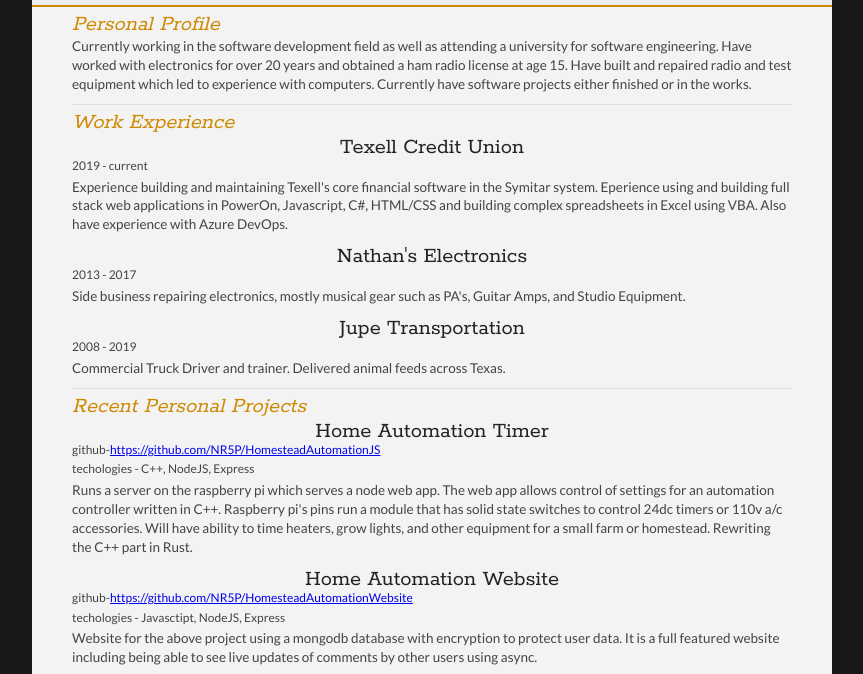
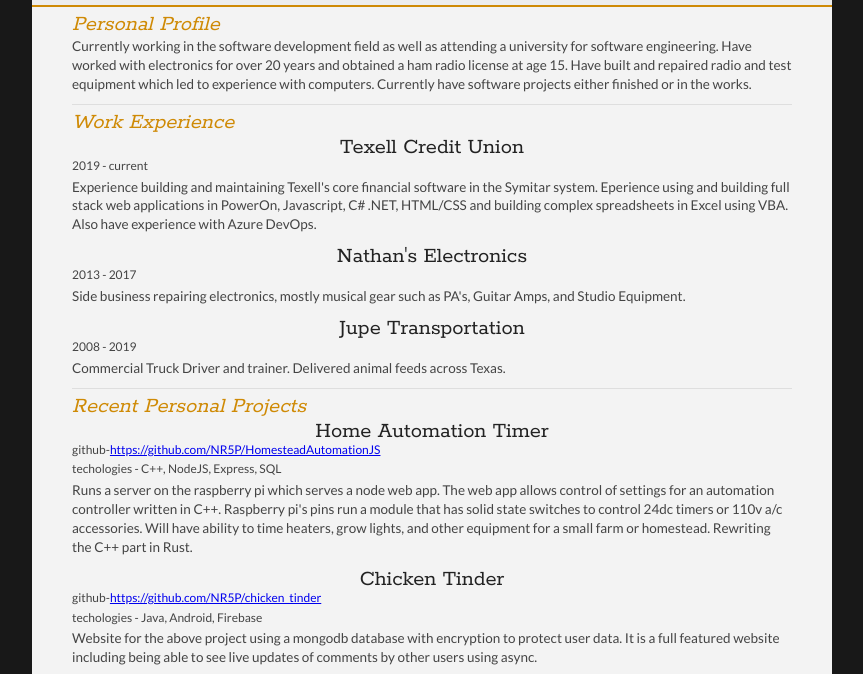
Before and after one commit to NR5P/resume, a plain HTML site: page index.html in a window 1280 px wide. Shown: the part 106-780 px from the top of the page, without its empty margins (208-1071 px from the left). Drawn offline with Linux system fonts and the light colour scheme.

Commit message:
updating resume

```diff
--- a/index.html
+++ b/index.html
@@ -61,7 +61,7 @@
 					<p class="subDetails">2019 - current</p>
 					<p>
 						Experience building and maintaining Texell's core financial software in the Symitar system. Eperience using and
-						building full stack web applications in PowerOn, Javascript, C#, HTML/CSS and building complex
+						building full stack web applications in PowerOn, Javascript, C# .NET, HTML/CSS and building complex
 						spreadsheets in Excel using VBA. Also have experience with Azure DevOps.
 
                </p>
@@ -103,12 +103,20 @@
 				<article>
 					<h2>Home Automation Timer</h2>
 					<p class="subDetails">github-<a href=https://github.com/NR5P/HomesteadAutomationJS>https://github.com/NR5P/HomesteadAutomationJS</a></p>
-					<p class="subDetails">techologies - C++, NodeJS, Express</p>
+					<p class="subDetails">techologies - C++, NodeJS, Express, SQL</p>
 					<p>
 						Runs a server on the raspberry pi which serves a node web app. The web app allows
 						control of settings for an automation controller written in C++. Raspberry pi's pins run a module that has solid state switches to
 						control 24dc timers or 110v a/c accessories. Will have ability to time heaters, grow
 						lights, and other equipment for a small farm or homestead. Rewriting the C++ part in Rust.
+					</p>
+				</article>
+				<article>
+					<h2>Chicken Tinder</h2>
+					<p class="subDetails">github-<a href=https://github.com/NR5P/chicken_tinder>https://github.com/NR5P/chicken_tinder</a></p>
+					<p class="subDetails">techologies - Java, Android, Firebase</p>
+					<p>
+						Website for the above project using a mongodb database with encryption to protect user data. It is a full featured website including being able to see live updates of comments by other users using async.
 					</p>
 				</article>
 				<article>
```
